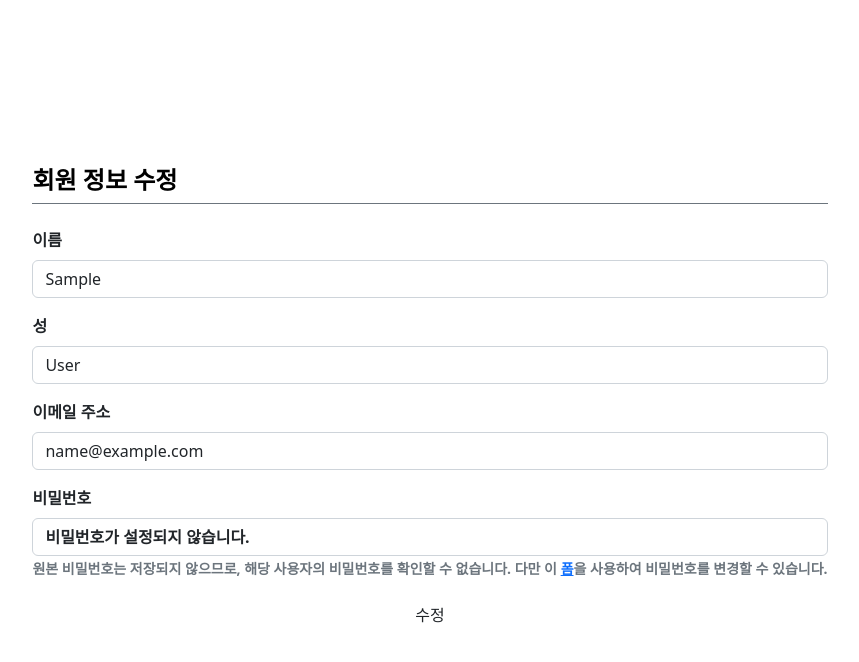
After one commit to avocad06/KDT-PJT03, a Django app: page /accounts/update/ in a window 1280 px wide. The commit adds this page. Shown: the top 662 px of the page, without its empty margins (210-1069 px from the left). Run offline with Django 3.2, Linux system fonts and the light colour scheme; the visitor is signed in with stand-in values (Sample User, id 1); some libraries are stand-ins or nearby versions.

Commit message:
function: update

```diff
--- a/accounts/forms.py
+++ b/accounts/forms.py
@@ -1,8 +1,14 @@
 from django.contrib.auth import get_user_model
 from django.contrib.auth.forms import UserCreationForm
+from django.contrib.auth.forms import UserChangeForm
 
 class SignupForm(UserCreationForm):
 
     class Meta:
         model = get_user_model()
         fields = ("username",)
+
+class UpdateForm(UserChangeForm):
+    class Meta:
+        model = get_user_model()
+        fields = ("first_name", "last_name", "email",)
--- a/accounts/templates/accounts/detail.html
+++ b/accounts/templates/accounts/detail.html
@@ -8,7 +8,7 @@
         {{ info.date_joined | date:"Y-n-j" }}
       </h6>
       <p class="card-text">{{ info.email }}</p>
-      <a href="#" class="card-link">Card link</a>
+      <a href="{% url 'accounts:update' %}" class="card-link">회원 정보 수정</a>
     </div>
   </div>
 {% endblock %}
--- /dev/null
+++ b/accounts/templates/accounts/update.html
@@ -0,0 +1,15 @@
+{% extends 'base.html' %}
+{% load django_bootstrap5 %}
+{% block content %}
+  <form action="" method="POST" class="fw-bold">
+    <div class="h4 pb-2 mb-4 text-black fw-bold border-bottom border-secondary">
+      회원 정보 수정
+    </div>
+    {% csrf_token %}
+    {% bootstrap_form forms %}
+    <div class="text-end d-grid">
+      <input type="submit" class="btn btn-outline-black" value="수정">
+    </div>
+  </form>
+
+{% endblock %}
--- a/accounts/urls.py
+++ b/accounts/urls.py
@@ -8,4 +8,5 @@ urlpatterns = [
     path("login/", views.login, name="login"),
     path("", views.index, name="index"),
     path("<int:user_pk>", views.detail, name="detail"),
+    path("update/", views.update, name="update"),
 ]
--- a/accounts/views.py
+++ b/accounts/views.py
@@ -1,8 +1,10 @@
-from django.shortcuts import render
+from django.shortcuts import render, redirect
 from django.contrib.auth import get_user_model
 from .forms import SignupForm
 from django.contrib.auth.forms import AuthenticationForm
 from django.contrib.auth import login as auth_login
+from .forms import UpdateForm
+from django.contrib.auth.decorators import login_required
 
 # Create your views here.
 def signup(request):
@@ -64,3 +66,20 @@ def detail(request, user_pk):
         "info" : info,
     }
     return render(request, "accounts/detail.html", context)
+
+# 회원 정보 수정
+@login_required
+def update(request):
+    if request.method == "POST":
+        forms = UpdateForm(request.POST, instance=request.user)
+        if forms.is_valid():
+            forms.save()
+            # 수정이 완료되면 수정한 회원의 정보 보기 페이지로 보낸다.
+            return redirect("accounts:detail", request.user.pk)
+    else:
+        forms = UpdateForm(instance=request.user)
+
+    context = {
+        "forms" : forms,
+    }
+    return render(request, "accounts/update.html", context)
```
